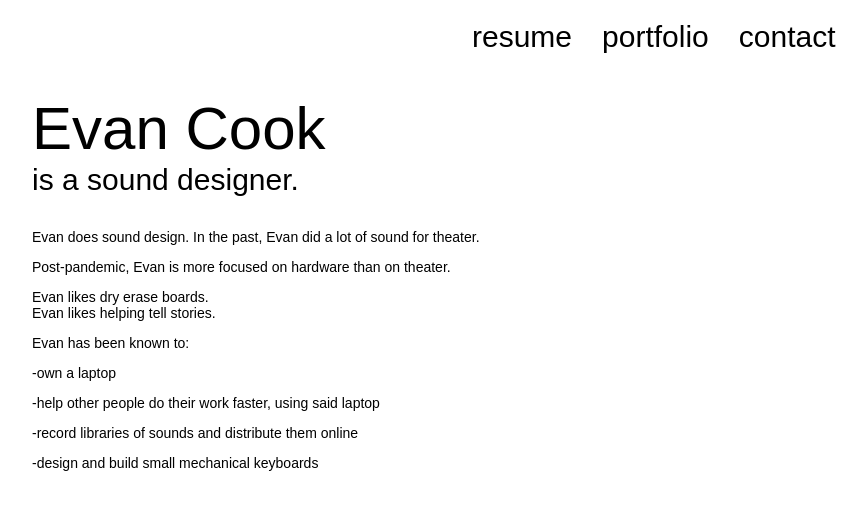
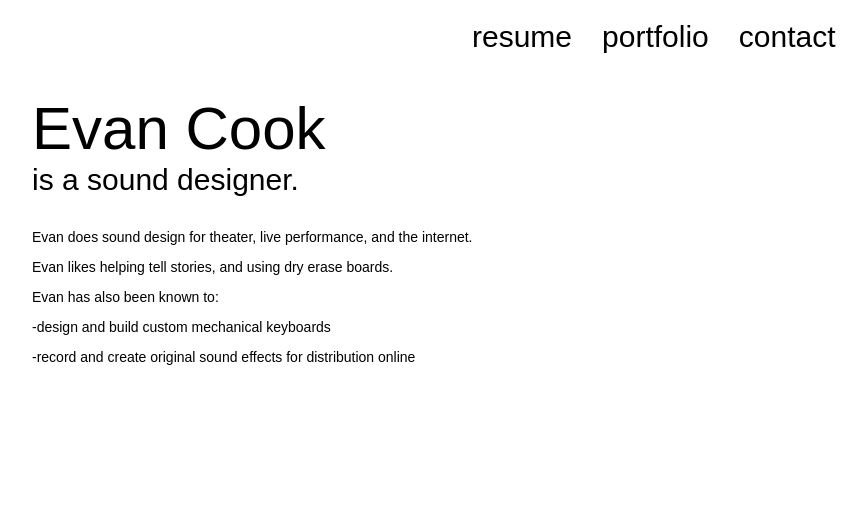
Before and after one commit to evanmcook/modular-friend, a React (Create React App) app: page / in a window 1280 px wide. Shown: the top 510 px of the page, without its empty margins (96-963 px from the left). Built offline with nearby package versions, Linux system fonts and the light colour scheme.

Commit message:
2022 update
2022 fresh build in progress

```diff
--- a/src/home/home.js
+++ b/src/home/home.js
@@ -7,18 +7,12 @@ class Home extends Component {
       <div className="home">
         <h1>Evan Cook</h1>
         <div className="subheader">is a sound designer.</div> <br/>
-        <p>Evan does sound design. In the past, Evan did a lot of sound for theater. </p>
-        <p>Post-pandemic, Evan is more focused on hardware than on theater.</p>
-        <p>Evan likes dry erase boards.<br/>
-          Evan likes helping tell stories.</p>
-        <p>Evan has been known to:<br/></p>
-        <p>-own a laptop</p>
-        <p>-help other people do their work faster, using said laptop</p>
-        <p>-record libraries of sounds and distribute them online</p>
-        <p>-design and build small mechanical keyboards</p>
+        <p>Evan does sound design for theater, live performance, and the internet.</p>
+        <p>Evan likes helping tell stories, and using dry erase boards.<br/></p>
+        <p>Evan has also been known to:<br/></p>
 
-
-
+        <p>-design and build custom mechanical keyboards</p>
+        <p>-record and create original sound effects for distribution online</p>
 
       </div>
     );
--- a/src/resume/resume.js
+++ b/src/resume/resume.js
@@ -1,6 +1,6 @@
 import React, { Component } from 'react';
 import './resume.css';
-import Pdf from "./EvanCook20190522.pdf";
+import Pdf from "./EvanCook20221016.pdf";
 {/*import { Document, Page } from 'react-pdf';
 import pdfFile from "./EvanCook20190522.pdf" */}
 
@@ -12,7 +12,7 @@ class Resume extends Component {
     return (
 
       <div className = "resume">
-        <a href = {Pdf} target = "_blank">Open PDF</a>
+        <a href = {Pdf} target = "_blank" rel="noopener noreferrer">Open PDF</a>
       </div>
 
     );
```
Also changed, not shown: 1 other file (tests, documents, lock files or other folders).
